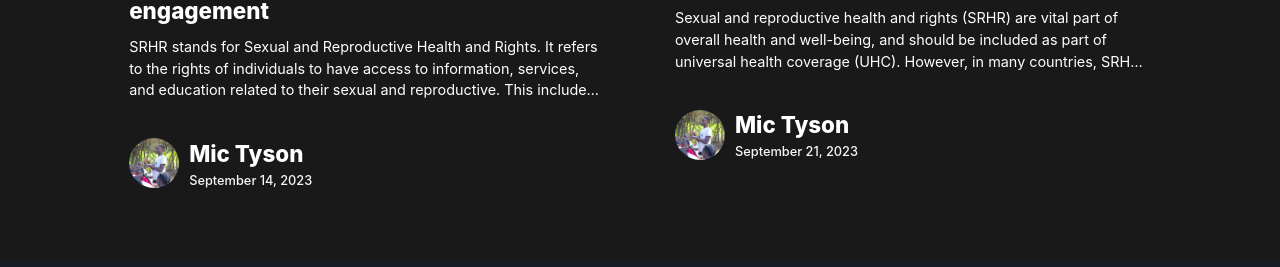
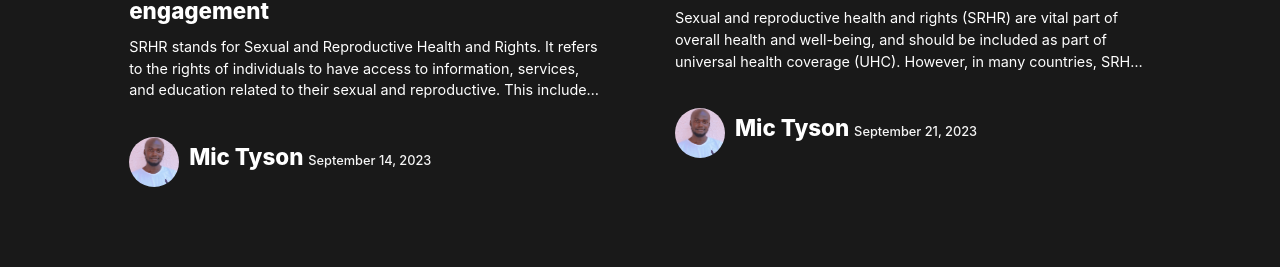
Before and after one commit to YOGOH2020/hedsoblogs, a plain HTML site: page index.html in a window 1280 px wide. Shown: the part 686-953 px from the top of the page. Drawn offline with nearby package versions, Linux system fonts and the light colour scheme; a script that the page names is missing.

Commit message:
Update index.html

```diff
--- a/index.html
+++ b/index.html
@@ -310,9 +310,10 @@ h1 span:nth-child(8)
                 <p>SRHR stands for Sexual and Reproductive Health and Rights. It refers to the rights of individuals to have access to information, services, and education related to their sexual and reproductive. This includes the right to make informed decisions about one’s own reproductive and sexual health, as well as access to a range..</p>
                 <div class="blog-author">
                     <div class="blog-author-img">
-                        <img src="./pic1.jpg" alt="">
+                        <img src="./tyson.png" alt="">
                     </div>
                     <div class="blog-author-text">
+                      <a href="http://mictyson.wordpress.com">
                         <strong>Mic Tyson</strong>
                         <span>September 14, 2023</span>
                     </div>
@@ -334,9 +335,10 @@ h1 span:nth-child(8)
                 <p>Sexual and reproductive health and rights (SRHR) are vital part of overall health and well-being, and should be included as part of universal health coverage (UHC). However, in many countries, SRHR services are not consistently included as part of UHC due to social, cultural, and political barriers..</p>
                 <div class="blog-author">
                     <div class="blog-author-img">
-                        <img src="./pic1.jpg" alt="">
+                        <img src="./tyson.png" alt="">
                     </div>
                     <div class="blog-author-text">
+                      <a href="http://mictyson.wordpress.com">
                         <strong>Mic Tyson</strong>
                         <span>September 21, 2023</span>
                     </div>
```
